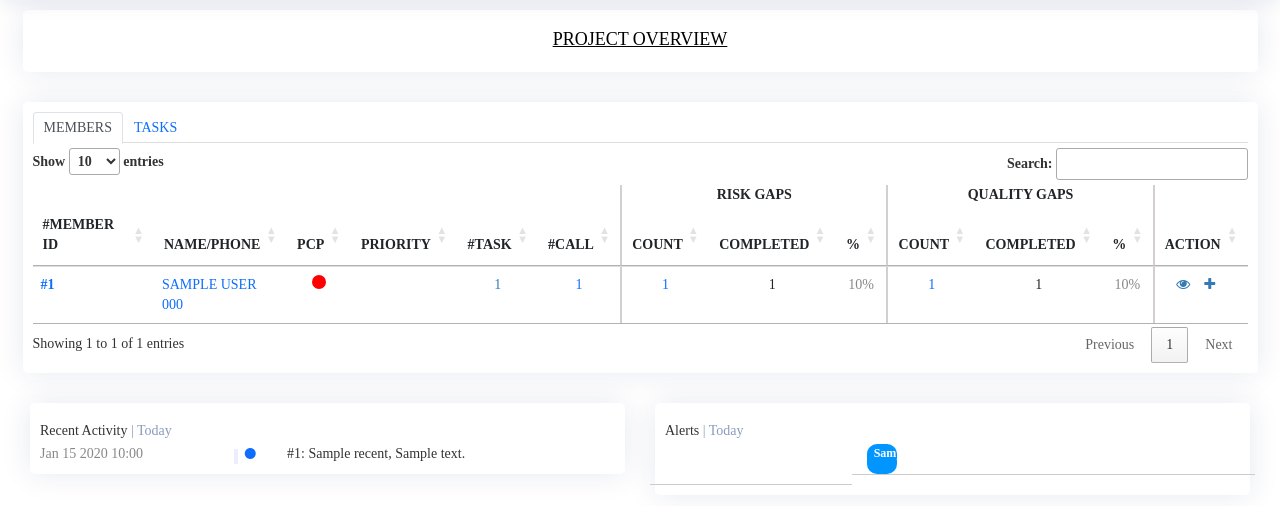
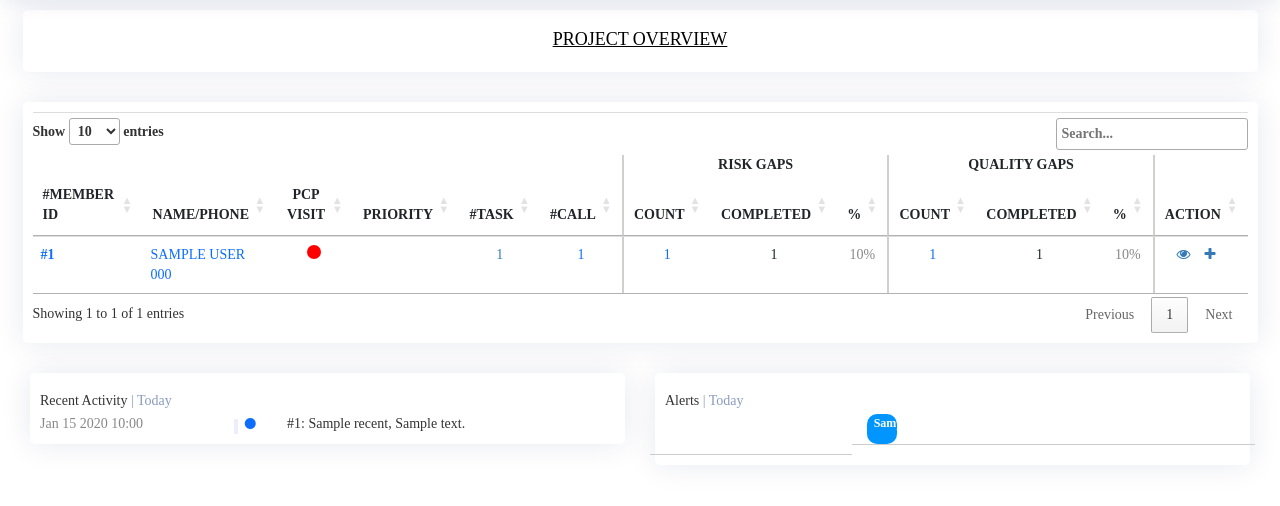
Before and after one commit to bamadeb/prism, a Django app: template prismapp/outreach/templates/mywork.html in a window 1280 px wide. Shown: the part 60-566 px from the top of the page. Run offline with Django 5.2, Linux system fonts and the light colour scheme; the template is opened without the code that fills it: most values are stand-ins (such as "Sample title", 1, 10 or a date in 2020); some libraries are stand-ins or nearby versions; some web fonts are replaced.

Commit message:
Text changes of user and mywork page

```diff
--- a/prismapp/outreach/templates/memberdetails.html
+++ b/prismapp/outreach/templates/memberdetails.html
@@ -100,7 +100,7 @@
                                 <a href="javascript:void(0);" >
                                     <div class="box13 d-flex align-items-center justify-content-center py-3 m-0">
                                         <div>
-                                            <i class="fa fa-wheelchair f30"></i><br/>RISK GAPS
+                                            <i class="fa fa-hospital-o f30"></i><br/>RISK GAPS
                                         </div>
                                     </div>
                                 </a>
--- a/prismapp/outreach/templates/mywork.html
+++ b/prismapp/outreach/templates/mywork.html
@@ -119,7 +119,7 @@
                                             <th><h4 class="text-uppercase" style="text-decoration:underline;    font-weight: bold !important;">WORK OVERVIEW</h4></th>
                                             {% for item in performancArray %}
                                             {% for pcp_id, vals in item.items %}
-                                            <th><h5>{{ vals.provider_name }}</h5></th>
+                                            <th><h5 class="text-uppercase" title="{{ vals.provider_name }}">{{ vals.provider_name|slice:":5" }}..</h5></th>
                                             {% endfor %}
                                             {% endfor %}
                                             <th><h5>TOTAL</h5></th>
@@ -232,12 +232,12 @@
 
                                 <!-- Nav Tabs -->
                                 <ul class="nav nav-tabs" id="myTab" role="tablist">
-                                    <li class="nav-item" role="presentation">
-                                        <button class="nav-link active" id="profile-tab" data-bs-toggle="tab" data-bs-target="#profile" type="button" role="tab" aria-controls="profile" aria-selected="true">MEMBERS</button>
-                                    </li>
-                                    <li class="nav-item" role="presentation">
-                                        <button class="nav-link" id="home-tab" data-bs-toggle="tab" data-bs-target="#home" type="button" role="tab" aria-controls="task" aria-selected="false">TASKS</button>
-                                    </li>
+<!--                                    <li class="nav-item" role="presentation">-->
+<!--                                        <button class="nav-link active" id="profile-tab" data-bs-toggle="tab" data-bs-target="#profile" type="button" role="tab" aria-controls="profile" aria-selected="true">MEMBERS</button>-->
+<!--                                    </li>-->
+<!--                                    <li class="nav-item" role="presentation">-->
+<!--                                        <button class="nav-link" id="home-tab" data-bs-toggle="tab" data-bs-target="#home" type="button" role="tab" aria-controls="task" aria-selected="false">TASKS</button>-->
+<!--                                    </li>-->
                                 </ul>
                                 <!--        <ul class="nav nav-tabs" id="myTab" role="tablist">-->
                                 <!--          <li class="nav-item" role="presentation">-->
@@ -314,7 +314,7 @@
                                             <tr>
                                                 <th>#MEMBER ID</th>
                                                 <th>NAME/PHONE</th>
-                                                <th class="text-center">PCP</th>
+                                                <th class="text-center">PCP VISIT</th>
                                                 <!--                                                <th>ALERT</th>-->
                                                 <th class="text-center">PRIORITY</th>
                                                 <th class="text-center">#TASK</th>
@@ -880,7 +880,9 @@
 
 <script type="text/javascript">
     $('#members').DataTable({
-      order: [[7, 'DESC']],  // default sort on 4th column (index 3)
+      order: [[7, 'DESC']],
+      language: { search: "", searchPlaceholder: 'Search...' },
+
       columnDefs: [{
         targets: [6],  // hide multiple columns
         visible: false
```
Also changed, not shown: prismapp/outreach/templates/users.html (+15 -0 lines).
